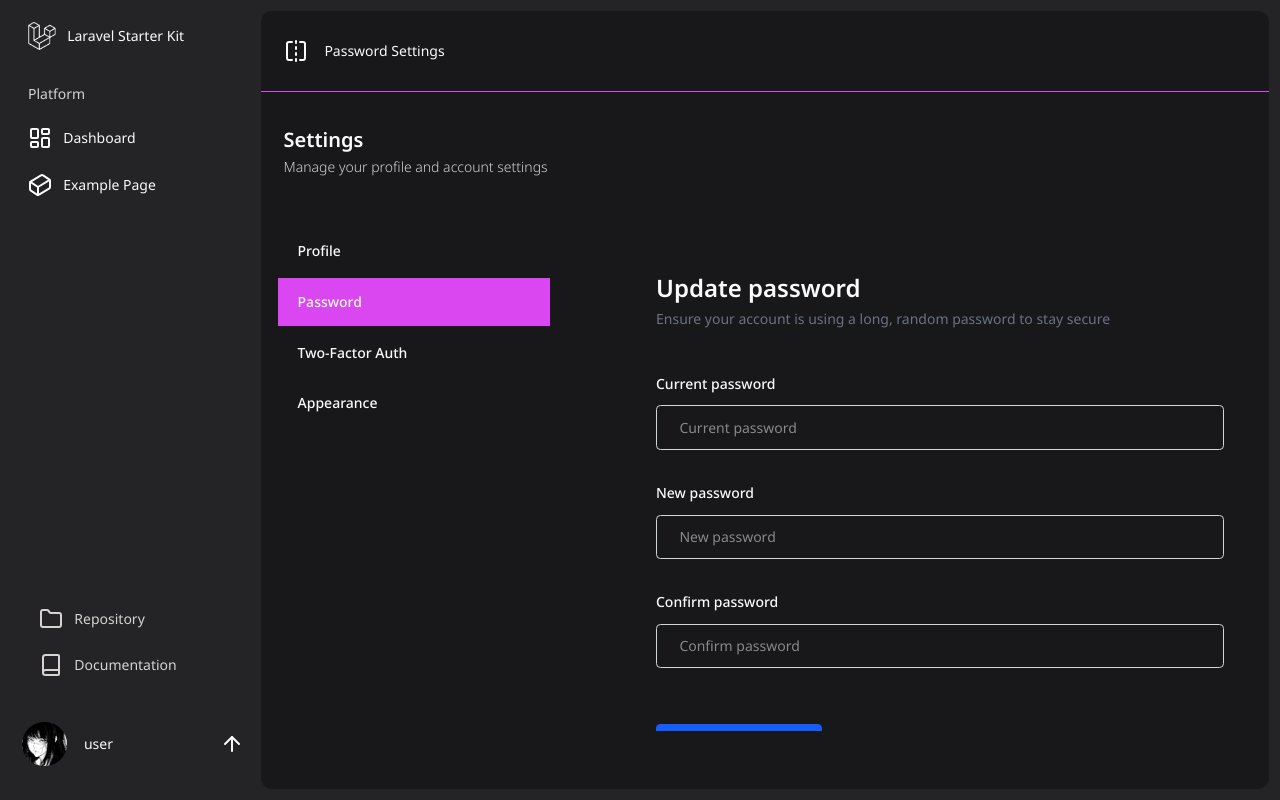
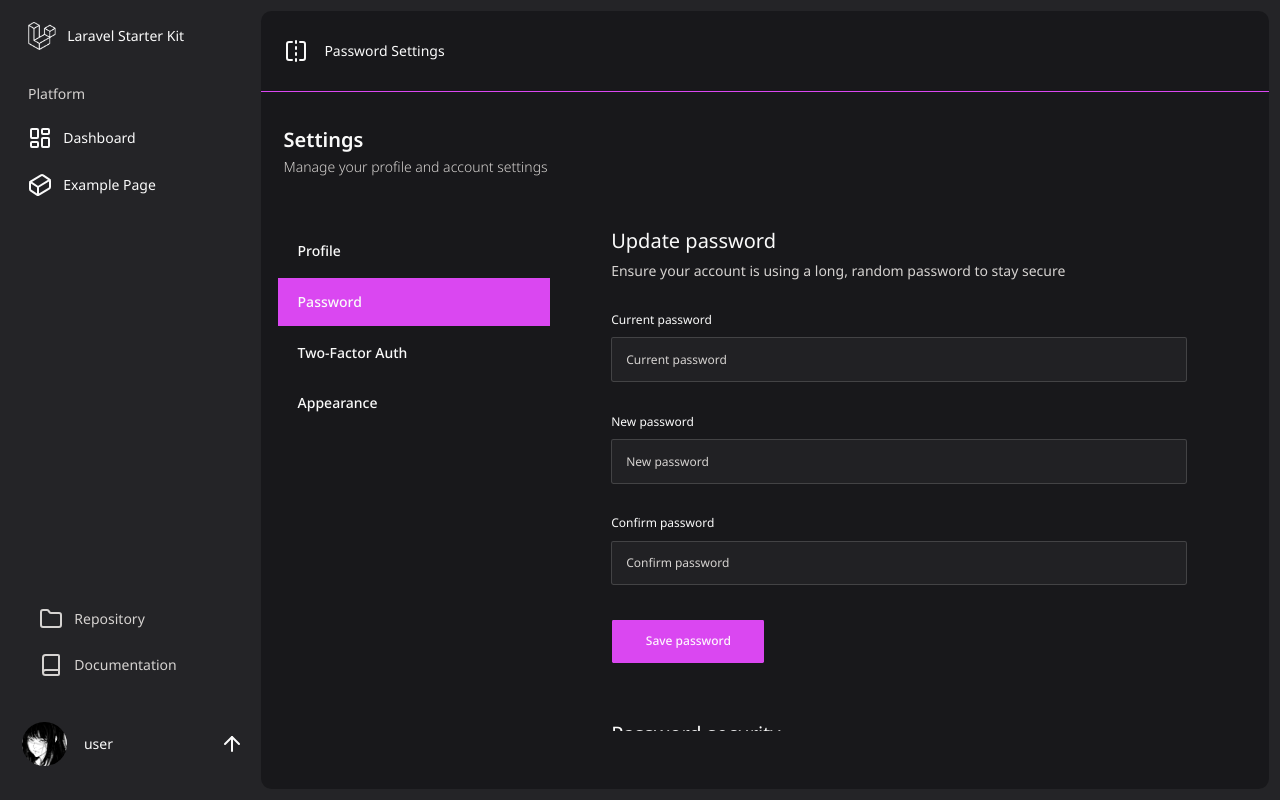
Before and after one commit to SPADE-VEXZY/mcf4-starterkit-ui, a Next.js app: page /settings/password in a window 1280 px wide. Built offline with nearby package versions, Linux system fonts and the light colour scheme.

Commit message:
feat:password-edit

```diff
--- a/app/settings/password/page.tsx
+++ b/app/settings/password/page.tsx
@@ -1,68 +1,12 @@
 import DashboardLayout from "@/components/DashboardLayout";
 import SettingsLayout from "@/components/SettingsLayout";
+import UpdatePasswordForm from "@/features/password/components/UpdatePasswordForm";
 
 const PasswordPage = () => {
   return (
     <DashboardLayout>
       <SettingsLayout>
-        <div className="max-w-3xl p-8">
-          {/* Header */}
-          <h1 className="text-2xl font-semibold ">
-            Update password
-          </h1>
-          <p className="mt-1 text-sm text-gray-500">
-            Ensure your account is using a long, random password to stay secure
-          </p>
-
-          {/* Form */}
-          <form className="mt-8 space-y-6">
-            {/* Current password */}
-            <div>
-              <label className="block text-sm font-medium ">
-                Current password
-              </label>
-              <input
-                type="password"
-                placeholder="Current password"
-                className="mt-2 block w-full rounded-md border border-gray-300 px-4 py-2 text-sm focus:border-blue-500 focus:outline-none focus:ring-1 focus:ring-blue-500"
-              />
-            </div>
-
-            {/* New password */}
-            <div>
-              <label className="block text-sm font-medium ">
-                New password
-              </label>
-              <input
-                type="password"
-                placeholder="New password"
-                className="mt-2 block w-full rounded-md border border-gray-300 px-4 py-2 text-sm focus:border-blue-500 focus:outline-none focus:ring-1 focus:ring-blue-500"
-              />
-            </div>
-
-            {/* Confirm password */}
-            <div>
-              <label className="block text-sm font-medium ">
-                Confirm password
-              </label>
-              <input
-                type="password"
-                placeholder="Confirm password"
-                className="mt-2 block w-full rounded-md border border-gray-300 px-4 py-2 text-sm focus:border-blue-500 focus:outline-none focus:ring-1 focus:ring-blue-500"
-              />
-            </div>
-
-            {/* Button */}
-            <div className="pt-4">
-              <button
-                type="submit"
-                className="rounded-md bg-blue-600 px-6 py-2 text-sm font-medium text-white hover:bg-blue-700 focus:outline-none focus:ring-2 focus:ring-blue-500 focus:ring-offset-2"
-              >
-                Save password
-              </button>
-            </div>
-          </form>
-        </div>
+        <UpdatePasswordForm/>
       </SettingsLayout>
     </DashboardLayout>
   );
--- /dev/null
+++ b/features/password/components/UpdatePasswordForm.tsx
@@ -0,0 +1,86 @@
+"use client";
+
+import React, { FC, FormEvent } from "react";
+import { Button } from "@/components/ui/button";
+import { Input } from "@/components/ui/input";
+import { Label } from "@/components/ui/label";
+import { Card, CardContent } from "@/components/ui/card";
+
+const UpdatePasswordForm: FC = () => {
+  const handleSubmit = (e: FormEvent<HTMLFormElement>) => {
+    e.preventDefault();
+    // submit logic later
+  };
+
+  return (
+    <div className="max-w-xl space-y-10">
+      {/* Update Password */}
+      <div className="space-y-6">
+        <div className="space-y-1">
+          <h2 className="text-xl">Update password</h2>
+          <p className="text-sm text-muted-foreground">
+            Ensure your account is using a long, random password to stay secure
+          </p>
+        </div>
+
+        <form onSubmit={handleSubmit}>
+          <div className="space-y-6">
+            <div className="space-y-2">
+              <Label htmlFor="current_password">Current password</Label>
+              <Input
+                id="current_password"
+                type="password"
+                placeholder="Current password"
+              />
+            </div>
+
+            <div className="space-y-2">
+              <Label htmlFor="new_password">New password</Label>
+              <Input
+                id="new_password"
+                type="password"
+                placeholder="New password"
+              />
+            </div>
+
+            <div className="space-y-2">
+              <Label htmlFor="confirm_password">Confirm password</Label>
+              <Input
+                id="confirm_password"
+                type="password"
+                placeholder="Confirm password"
+              />
+            </div>
+
+            <Button type="submit" className="px-6">
+              Save password
+            </Button>
+          </div>
+        </form>
+      </div>
+
+      {/* Password Warning */}
+      <div className="space-y-6">
+        <div className="space-y-1">
+          <h3 className="text-xl">Password security</h3>
+          <p className="text-sm text-muted-foreground">
+            Important information about password safety
+          </p>
+        </div>
+
+        <Card className="border-yellow-200 bg-yellow-50">
+          <CardContent className="space-y-2">
+            <p className="text-sm font-semibold text-yellow-700">
+              Recommendation
+            </p>
+            <p className="text-sm text-yellow-600">
+              Use at least 8 characters with a mix of letters, numbers, and symbols.
+            </p>
+          </CardContent>
+        </Card>
+      </div>
+    </div>
+  );
+};
+
+export default UpdatePasswordForm;
```
